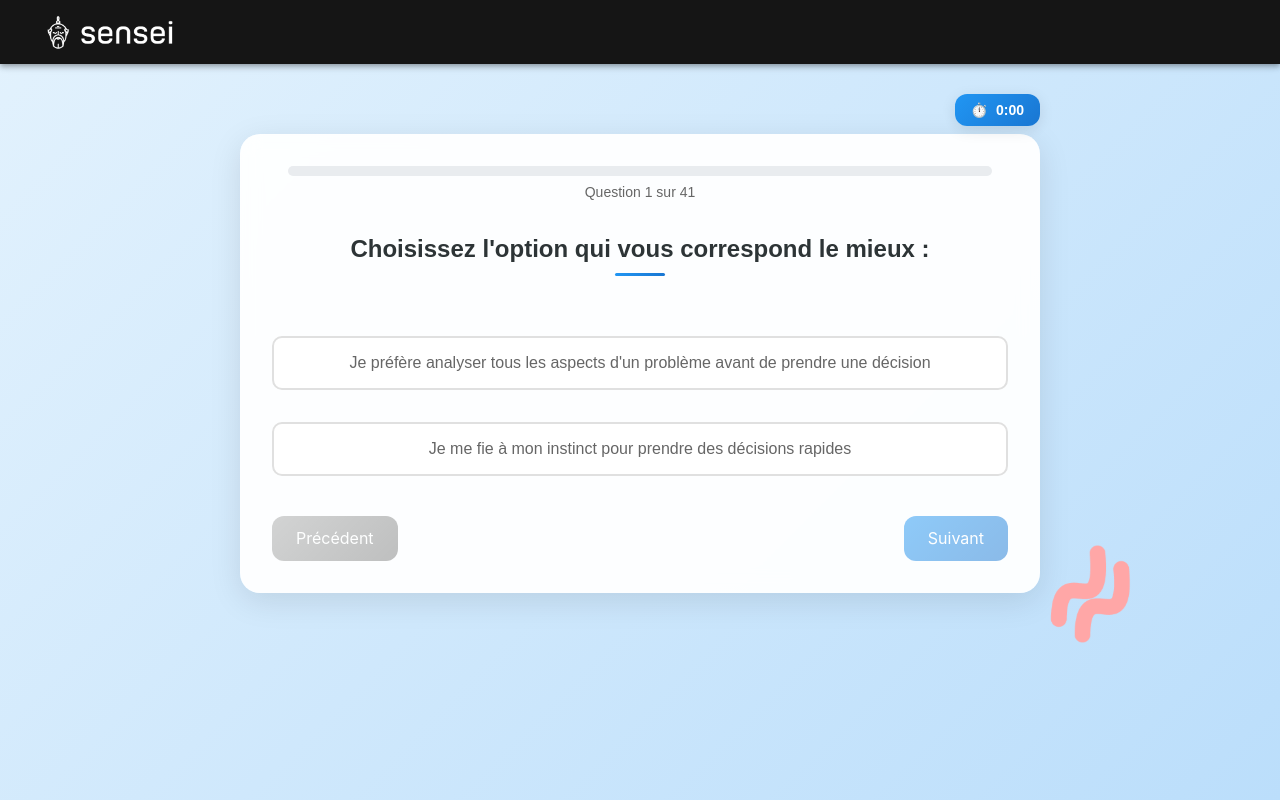
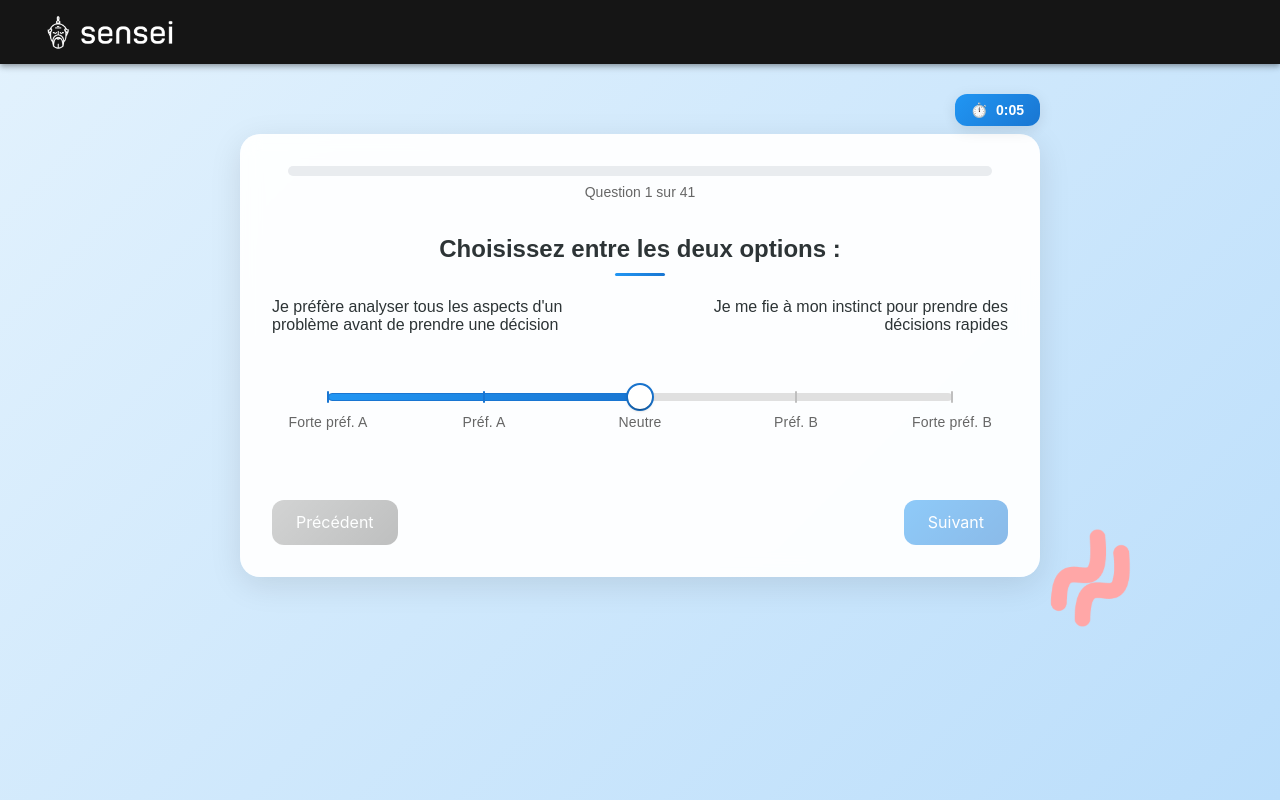
Before and after one commit to jeje-01350/projet-test-psycho, a React (Vite) app in the folder frontend/: page /gcbs/test in a window 1280 px wide. Built offline with nearby package versions, Linux system fonts and the light colour scheme.

Commit message:
refactor: enhance GCBS test UI with MUI Slider and dynamic rendering

```diff
--- a/frontend/src/pages/GCBS/AppGcbsTest.jsx
+++ b/frontend/src/pages/GCBS/AppGcbsTest.jsx
@@ -1,7 +1,7 @@
 import React, { useState, useEffect } from 'react';
 import { useNavigate } from 'react-router-dom';
 import styled, { createGlobalStyle, keyframes } from 'styled-components';
-import { LinearProgress } from '@mui/material';
+import { LinearProgress, Slider, Box, Typography } from '@mui/material';
 import { ToastContainer, toast } from 'react-toastify';
 import 'react-toastify/dist/ReactToastify.css';
 import {
@@ -276,6 +276,73 @@ const Select = styled.select`
   }
 `;
 
+const SliderContainer = styled(Box)`
+  width: 100%;
+  padding: 2rem 3.5rem;
+  margin-top: 1rem;
+  animation: ${fadeIn} 0.6s ease-out;
+`;
+
+const SliderLabel = styled(Typography)`
+  color: #666;
+  font-family: "Nunito", sans-serif;
+  font-size: 0.9rem;
+  margin-top: 0.5rem;
+`;
+
+const CustomSlider = styled(Slider)(({ theme }) => ({
+  color: '#2196f3',
+  height: 8,
+  padding: '15px 0',
+  '& .MuiSlider-thumb': {
+    height: 28,
+    width: 28,
+    backgroundColor: '#fff',
+    border: '2px solid currentColor',
+    '&:hover': {
+      boxShadow: '0 0 0 8px rgba(33, 150, 243, 0.16)',
+    },
+  },
+  '& .MuiSlider-track': {
+    height: 8,
+    background: 'linear-gradient(90deg, #2196f3, #1976d2)',
+  },
+  '& .MuiSlider-rail': {
+    height: 8,
+    backgroundColor: '#e0e0e0',
+    opacity: 1,
+  },
+  '& .MuiSlider-mark': {
+    backgroundColor: '#bfbfbf',
+    height: 12,
+    width: 2,
+    '&.MuiSlider-markActive': {
+      opacity: 1,
+      backgroundColor: 'currentColor',
+    },
+  },
+  '& .MuiSlider-markLabel': {
+    fontSize: '0.875rem',
+    fontFamily: '"Nunito", sans-serif',
+    color: '#666',
+  },
+}));
+
+const OptionContainer = styled.div`
+  display: flex;
+  justify-content: space-between;
+  width: 100%;
+  margin-bottom: 1rem;
+`;
+
+const OptionText = styled.div`
+  width: 45%;
+  text-align: ${props => props.$align};
+  color: #2d3436;
+  font-size: 1rem;
+  font-weight: ${props => props.$selected ? '600' : '400'};
+`;
+
 const AppGcbsTest = () => {
   const navigate = useNavigate();
   const [currentSection, setCurrentSection] = useState('gcbs');
@@ -288,11 +355,20 @@ const AppGcbsTest = () => {
   const [testStartTime] = useState(Date.now());
   const [sectionStartTime, setSectionStartTime] = useState(Date.now());
   const [questionStartTimes, setQuestionStartTimes] = useState([Date.now()]);
+  const [currentTime, setCurrentTime] = useState(Date.now());
 
   useEffect(() => {
     setQuestionStartTimes(prev => [...prev, Date.now()]);
     window.scrollTo({ top: 0, behavior: 'smooth' });
   }, [currentQuestion, currentSection]);
+
+  useEffect(() => {
+    const timer = setInterval(() => {
+      setCurrentTime(Date.now());
+    }, 1000);
+
+    return () => clearInterval(timer);
+  }, []);
 
   const getTotalQuestions = () => {
     switch (currentSection) {
@@ -495,79 +571,107 @@ const AppGcbsTest = () => {
   };
 
   const formatTime = (ms) => {
-    const seconds = Math.floor((Date.now() - ms) / 1000);
-    const minutes = Math.floor(seconds / 60);
-    const remainingSeconds = seconds % 60;
-    return `${minutes}:${remainingSeconds.toString().padStart(2, '0')}`;
+    const elapsedSeconds = Math.floor((currentTime - ms) / 1000);
+    const elapsedMinutes = Math.floor(elapsedSeconds / 60);
+    const remainingSeconds = elapsedSeconds % 60;
+    return `${elapsedMinutes}:${remainingSeconds.toString().padStart(2, '0')}`;
+  };
+
+  const getSliderMarks = (isABQuestion) => {
+    if (isABQuestion) {
+      return [
+        { value: 0, label: 'Forte préf. A' },
+        { value: 25, label: 'Préf. A' },
+        { value: 50, label: 'Neutre' },
+        { value: 75, label: 'Préf. B' },
+        { value: 100, label: 'Forte préf. B' }
+      ];
+    }
+    return [
+      { value: 0, label: 'Pas du tout d\'accord' },
+      { value: 25, label: '' },
+      { value: 50, label: 'Neutre' },
+      { value: 75, label: '' },
+      { value: 100, label: 'Tout à fait d\'accord' }
+    ];
+  };
+
+  const handleSliderChange = (event, value) => {
+    handleAnswer(value);
   };
 
   const renderCurrentSection = () => {
-    switch (currentSection) {
-      case 'gcbs':
+    if (currentSection === 'gcbs') {
       return (
         <>
           <QuestionText>
-              Choisissez l'option qui vous correspond le mieux :
+            {getCurrentQuestion().text || 'Choisissez entre les deux options :'}
           </QuestionText>
-            <OptionsContainer>
-              <OptionButton
-                $active={gcbsAnswers[currentQuestion]?.answer === 1 || gcbsAnswers[currentQuestion]?.answer === 2}
-                onClick={() => handleAnswer(gcbsAnswers[currentQuestion]?.answer === 1 ? 2 : 1)}
+          {renderQuestion()}
+        </>
+      );
+    } else if (currentSection === 'tipi') {
+      return (
+        <>
+          <QuestionText>{getCurrentQuestion().text}</QuestionText>
+          {renderQuestion()}
+        </>
+      );
+    }
+    return null;
+  };
+
+  const renderQuestion = () => {
+    switch (currentSection) {
+      case 'gcbs':
+        const currentGcbsQuestion = gcbsQuestions[currentQuestion];
+        return (
+          <div>
+            <OptionContainer>
+              <OptionText
+                $align="left"
+                $selected={gcbsAnswers[currentQuestion]?.answer < 50}
               >
-                {gcbsQuestions[currentQuestion].optionA}
-              </OptionButton>
-              <OptionButton
-                $active={gcbsAnswers[currentQuestion]?.answer === 4 || gcbsAnswers[currentQuestion]?.answer === 5}
-                onClick={() => handleAnswer(gcbsAnswers[currentQuestion]?.answer === 4 ? 5 : 4)}
+                {currentGcbsQuestion.optionA}
+              </OptionText>
+              <OptionText
+                $align="right"
+                $selected={gcbsAnswers[currentQuestion]?.answer > 50}
               >
-                {gcbsQuestions[currentQuestion].optionB}
-              </OptionButton>
-              {gcbsAnswers[currentQuestion] && (
-                <OptionsContainer style={{ marginTop: '20px' }}>
-                  <div style={{ textAlign: 'center', marginBottom: '10px', color: '#666' }}>
-                    Précisez votre préférence :
+                {currentGcbsQuestion.optionB}
+              </OptionText>
+            </OptionContainer>
+            <SliderContainer>
+              <CustomSlider
+                value={gcbsAnswers[currentQuestion]?.answer || 50}
+                onChange={handleSliderChange}
+                step={25}
+                marks={getSliderMarks(true)}
+                valueLabelDisplay="off"
+              />
+            </SliderContainer>
           </div>
-                  {gcbsScale.map((scale) => (
-                    <OptionButton
-                      key={scale.value}
-                      $active={gcbsAnswers[currentQuestion]?.answer === scale.value}
-                      onClick={() => handleAnswer(scale.value)}
-                    >
-                      {scale.label}
-                    </OptionButton>
-                  ))}
-                </OptionsContainer>
-              )}
-            </OptionsContainer>
-          </>
         );
 
       case 'tipi':
+        const currentTipiQuestion = tipiQuestions[currentQuestion];
         return (
-          <>
-            <QuestionText>
-              {tipiQuestions[currentQuestion].question}
-            </QuestionText>
-            <OptionsContainer>
-              {tipiScale.map((scale) => (
-                <OptionButton
-                  key={scale.value}
-                  $active={tipiAnswers[currentQuestion]?.answer === scale.value}
-                  onClick={() => handleAnswer(scale.value)}
-                >
-                  {scale.label}
-                </OptionButton>
-              ))}
-            </OptionsContainer>
-          </>
+          <div>
+            <QuestionText>{currentTipiQuestion.question}</QuestionText>
+            <SliderContainer>
+              <CustomSlider
+                value={tipiAnswers[currentQuestion]?.answer || 50}
+                onChange={handleSliderChange}
+                step={25}
+                marks={getSliderMarks(false)}
+                valueLabelDisplay="off"
+              />
+            </SliderContainer>
+          </div>
         );
 
       case 'vocabulary':
         return (
-          <>
-            <QuestionText>
-              Cochez les mots dont vous connaissez la définition :
-            </QuestionText>
           <VocabularyGrid>
             {vocabularyList.map((word) => (
               <VocabularyItem
@@ -584,9 +688,21 @@ const AppGcbsTest = () => {
               </VocabularyItem>
             ))}
           </VocabularyGrid>
-          </>
         );
 
+      default:
+        return null;
+    }
+  };
+
+  const getCurrentQuestion = () => {
+    switch (currentSection) {
+      case 'gcbs':
+        return gcbsQuestions[currentQuestion];
+      case 'tipi':
+        return tipiQuestions[currentQuestion];
+      case 'vocabulary':
+        return vocabularyList[0];
       default:
         return null;
     }
```
Lines whose indentation alone changed are shown as unchanged.
